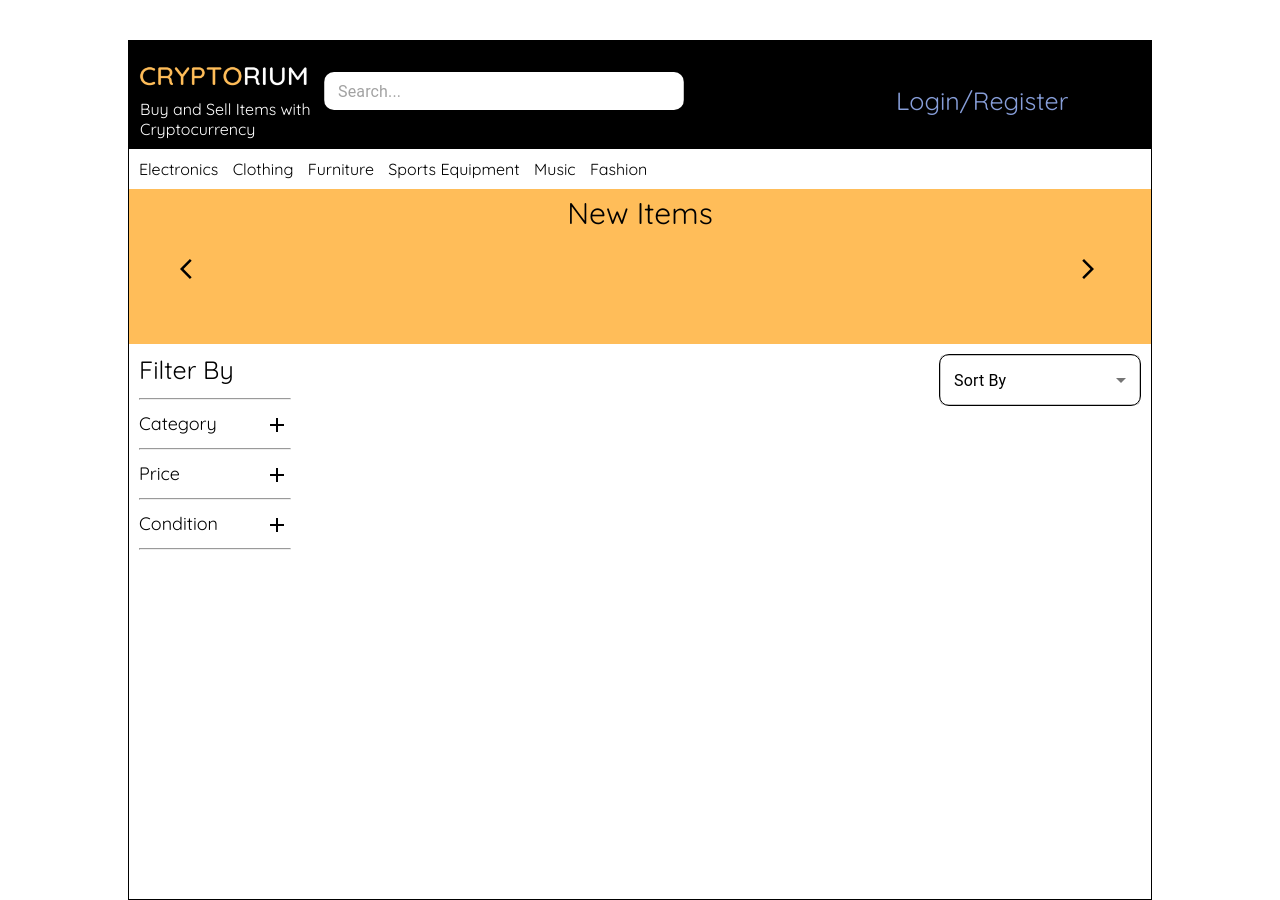
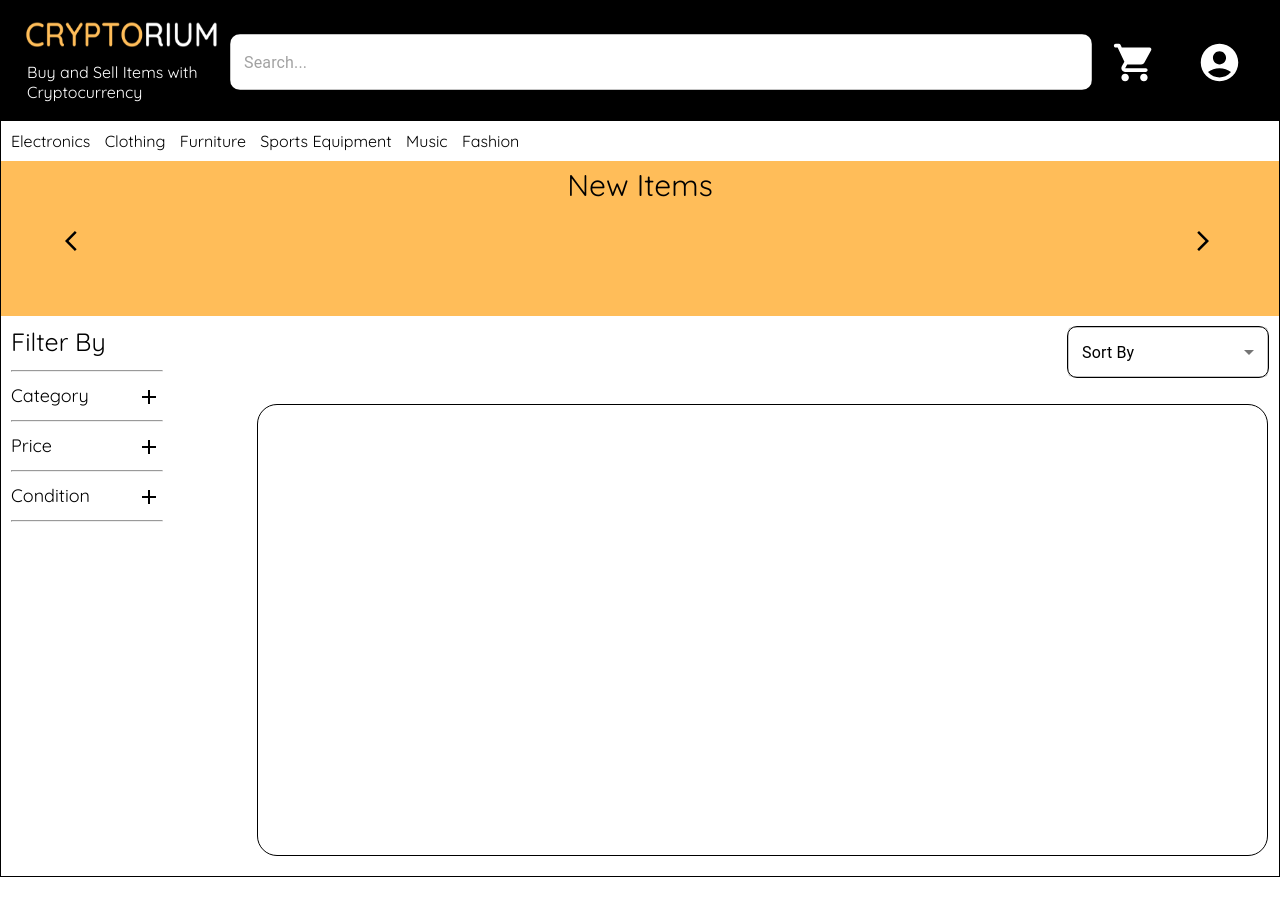
Before and after one commit to EricGrunblatt/Online-Store-Crypto, a React (Create React App) app in the folder client/: page / in a window 1280 px wide. After the commit the page ends 877 px from the top, so only its background shows below. Built offline with nearby package versions, Linux system fonts and the light colour scheme.

Commit message:
Made menu for navigation bar and each button will link to the necessary page. Changes the url when navigating to another page. Also added the box for where all of the listings will be shown on the homescreen.

```diff
--- a/client/src/App.css
+++ b/client/src/App.css
@@ -23,10 +23,10 @@
     background-color: white;
     font-family: 'Quicksand', sans-serif;
     position: absolute;
-    width: 80%;
-    left: 10%;
-    height: 90%;
-    top: 5%;
+    width: 100%;
+    left: 0%;
+    height: 100%;
+    top: 0%;
   }
 
   #app-root {
--- a/client/src/App.js
+++ b/client/src/App.js
@@ -4,8 +4,14 @@ import { BrowserRouter, Route, Switch } from 'react-router-dom'
 //import { AuthContextProvider } from './auth';
 import { GlobalStoreContextProvider } from './store'
 import {
+    Cart,
+    HomeScreen,
+    Listings,
+    ListItem,
     NavigationBar,
-    HomeScreen,
+    Orders,
+    ProfileScreen,
+    Wallet
 } from './components'
 /*
     This is our application's top-level component and entry-point
@@ -21,6 +27,12 @@ const App = () => {
                     <NavigationBar />
                     <Switch>
                         <Route path="/" exact component={HomeScreen} />
+                        <Route path="/profile" exact component={ProfileScreen} />
+                        <Route path="/wallet" exact component={Wallet} />
+                        <Route path="/orders" exact component={Orders} />
+                        <Route path="/listings" exact component={Listings} />
+                        <Route path="/cart" exact component={Cart} />
+                        <Route path="/listitem" exact component={ListItem} />
                     </Switch>
                 </GlobalStoreContextProvider>
             {/*</AuthContextProvider>*/}
--- /dev/null
+++ b/client/src/components/Cart.js
@@ -0,0 +1,9 @@
+import React from "react";
+
+export default function Cart() {
+    return (
+        <div>
+
+        </div>
+    )
+}
--- a/client/src/components/HomeScreen.js
+++ b/client/src/components/HomeScreen.js
@@ -219,6 +219,9 @@ export default function HomeScreen() {
                     </Select>
                 </FormControl>
             </Box>
+            <Box style={{ margin: '-130px 0% 20px 20%', background: 'white', top: '450px', width: '79%', minHeight: '450px', border: 'black 1px solid', borderRadius: '20px'}}>
+
+            </Box>
             <LoginModal />
             <RegisterModal />
         </Box>
--- /dev/null
+++ b/client/src/components/ListItem.js
@@ -0,0 +1,9 @@
+import React from "react";
+
+export default function ListItem() {
+    return (
+        <div>
+
+        </div>
+    )
+}
--- /dev/null
+++ b/client/src/components/Listings.js
@@ -0,0 +1,14 @@
+import React from "react";
+import Button from '@mui/material/Button'
+import { useHistory } from "react-router-dom";
+
+export default function Listings() {
+    const history = useHistory();
+    return (
+        <div style={{ margin: '30px 0px 0px 30px', width: '300px', height: '300px', background: 'black' }}>
+            <Button onClick={() => {history.push("/listitem")}} style={{ margin: '30px 0px 0px 30px', background: 'white', color: 'black', width: '150px', height: '30px' }}>
+                List Item
+            </Button>
+        </div>
+    )
+}
--- a/client/src/components/NavigationBar.js
+++ b/client/src/components/NavigationBar.js
@@ -1,51 +1,104 @@
 import React from "react";
 import { useContext, useState } from "react";
 import { GlobalStoreContext } from '../store'
+import { useHistory} from 'react-router-dom';
 import TextField from '@mui/material/TextField';
 import logo from "../images/CryptoriumLogo.png";
 import ShoppingCartRoundedIcon from '@mui/icons-material/ShoppingCartRounded';
 import AccountCircleRoundedIcon from '@mui/icons-material/AccountCircleRounded';
+import { MenuItem, Menu, AppBar, Toolbar, Box } from '@mui/material'
 
 
 export default function NavigationBar() {
     const { store } = useContext(GlobalStoreContext);
-    let loggedIn = false;
+    const [anchorEl, setAnchorEl] = useState(null);
+    const history = useHistory();
+    let isMenuOpen = Boolean(anchorEl);
+    let loggedIn = true;
     let navBarLoggedIn = "";
+
+    /* OPENS MENU IF PRESSED */
+    const handleProfileMenuOpen = (event) => {
+        setAnchorEl(event.currentTarget);
+    };
+
+    /* CLOSES MENU IF PRESSED */
+    const handleMenuClose = () => {
+        setAnchorEl(null);
+    };
+
+
+    /* cHECKS IF USER IS LOGGED IN TO DECIDE WHAT GOES ON BANNER */
     if(!loggedIn) {
         navBarLoggedIn =
-        <a onClick={handleLoginRegister} style={{ cursor: 'pointer', float: 'right', margin: '45px 0px 0px 0px', width: '25%', color: '#879ED9', fontSize: '25px'}}>
+        <a href onClick={handleLogin} style={{ cursor: 'pointer', float: 'right', margin: '55px 0px 0px 40px', width: '25%', color: '#879ED9', fontSize: '25px'}}>
             Login/Register
         </a>
     }
     else {
         navBarLoggedIn =
-        <div style={{ float: 'right', margin: '40px 45px 0px 0px' }}>
-            <ShoppingCartRoundedIcon style={{ fontSize: '45px', paddingRight: '30px' }}></ShoppingCartRoundedIcon>
-            <AccountCircleRoundedIcon style={{ fontSize: '45px' }}></AccountCircleRoundedIcon>
-        </div>
+        <Box style={{ display: 'flex', float: 'right', margin: '60px 10px 0px 20px' }}>
+            <ShoppingCartRoundedIcon style={{ fontSize: '45px', paddingRight: '40px' }}></ShoppingCartRoundedIcon>
+            <AccountCircleRoundedIcon onClick={handleProfileMenuOpen}
+            style={{ cursor: 'pointer', color: 'white', fontSize: '45px' }}></AccountCircleRoundedIcon>
+        </Box>
     }
 
-    function handleLoginRegister() {
+    /* OPENS LOGIN MODAL IF PRESSED */
+    function handleLogin() {
         store.setOpenLoginModal();
     }
 
+    /* MENU DISPLAY */
+    const loggedInMenu =
+        <Menu
+            anchorEl={anchorEl}
+            anchorOrigin={{
+                vertical: 'bottom',
+                horizontal: 'right',
+            }}
+            id="account-menu"
+            keepMounted
+            transformOrigin={{
+                vertical: 'top',
+                horizontal: 'right',
+            }}
+            open={isMenuOpen}
+            onClose={handleMenuClose}
+        >
+            <MenuItem onClick={() => { history.push("/profile")}}>Profile</MenuItem>
+            <MenuItem onClick={() => { history.push("/wallet")}}>Wallet</MenuItem>
+            <MenuItem onClick={() => { history.push("/orders")}}>Orders</MenuItem>
+            <MenuItem onClick={() => { history.push("/listings")}}>Listings</MenuItem>
+            <hr style={{ width: '50px' }}></hr>
+            <MenuItem>Log Out</MenuItem>
+        </Menu>
+
 
     return (
-        <div id="navigation-bar">
-            <div sx={{ width: '25%' }} style={{ padding: '20px 0px 0px 10px', justifyContent: 'center', float: 'left' }}>
-                <img src={logo} alt="" width="175" height="30" style={{ marginBottom: '5px', marginLeft: '1px'}}></img>
-                <div id="navigation-slogan" style={{ marginLeft: '2px' }}>
+        <Box id="navigation-bar">
+            <AppBar position="static" style={{ height: '15%', background: 'black' }}>
+                <Toolbar>
+                    <div sx={{ width: '25%' }} style={{ margin: '50px 0px 0px 0px', justifyContent: 'center', float: 'left' }}>
+                        <img src={logo} alt="" width="200" height="40" style={{ marginBottom: '5px', marginLeft: '1px'}}></img>
+                        <div id="navigation-slogan" style={{ marginLeft: '3px' }}>
                             Buy and Sell Items with <br></br>
                             Cryptocurrency
                         </div>
                     </div>
-            <TextField className="search-bar" sx={{ left: '10px', justifyContent: 'center', top: '30%', height: '35%', width: '360px', bgcolor:'white' }}
-                    style={{ float: 'left', position: 'relative', borderRadius: '10px' }}
+                    <TextField className="search-bar" sx={{ width: '70%', bgcolor:'white' }}
+                            style={{ margin: '60px 0px 0px 5px', float: 'right', borderRadius: '10px' }}
                             placeholder="Search..."
                     >
                     </TextField>
                     {navBarLoggedIn}
-        </div>
+                </Toolbar>
+            </AppBar>
+            {
+                loggedInMenu
+            }
+
+        </Box>
 
     )
 }
--- /dev/null
+++ b/client/src/components/Orders.js
@@ -0,0 +1,9 @@
+import React from "react";
+
+export default function Orders() {
+    return (
+        <div>
+
+        </div>
+    )
+}
--- /dev/null
+++ b/client/src/components/ProfileScreen.js
@@ -0,0 +1,9 @@
+import React from "react";
+
+export default function ProfileScreen() {
+    return (
+        <div style={{ width: '300px', height: '300px', background: 'black' }}>
+            Hello
+        </div>
+    )
+}
--- /dev/null
+++ b/client/src/components/Wallet.js
@@ -0,0 +1,9 @@
+import React from "react";
+
+export default function Wallet() {
+    return (
+        <div>
+
+        </div>
+    )
+}
--- a/client/src/components/index.js
+++ b/client/src/components/index.js
@@ -1,7 +1,13 @@
-import NavigationBar from './NavigationBar'
-import HomeScreen from './HomeScreen'
+import Cart from './Cart.js'
+import HomeScreen from './HomeScreen.js'
+import Listings from './Listings.js'
+import ListItem from './ListItem.js'
 import LoginModal from './LoginModal.js'
+import NavigationBar from './NavigationBar.js'
+import Orders from './Orders.js'
+import ProfileScreen from './ProfileScreen.js'
 import RegisterModal from './RegisterModal.js'
+import Wallet from './Wallet.js'
 /*
     This serves as a module so that we can import
     all the other components as we wish.
@@ -9,7 +15,13 @@ import RegisterModal from './RegisterModal.js'
     @author Eric Grunblatt
 */
 export {
+    Cart,
+    HomeScreen,
+    Listings,
+    ListItem,
+    LoginModal,
     NavigationBar,
-    HomeScreen,
-    LoginModal,
-    RegisterModal, }
+    Orders,
+    ProfileScreen,
+    RegisterModal,
+    Wallet, }
```
Lines whose indentation alone changed are shown as unchanged.
